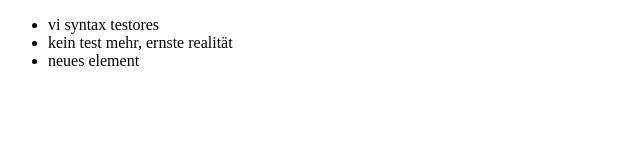
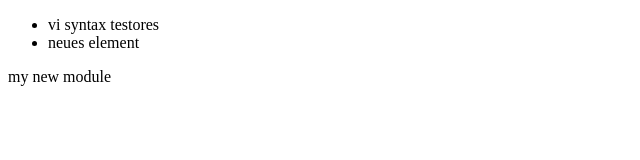
Before and after one commit to Krasniar/githubTest, a plain HTML site: page index.html in a window 1280 px wide. Shown: the whole page, without its empty margins (0-640 px from the left). Drawn offline with Linux system fonts and the light colour scheme.

Commit message:
added new module

```diff
--- a/index.html
+++ b/index.html
@@ -9,8 +9,13 @@
 <body>
     <ul>
         <li>vi syntax testores</li>
-        <li>kein test mehr, ernste realität</li>
         <li>neues element</li>
     </ul>
+
+    <module-one>
+        <div>
+            my new module
+        </div>
+    </module-one>
 </body>
 </html>
```
